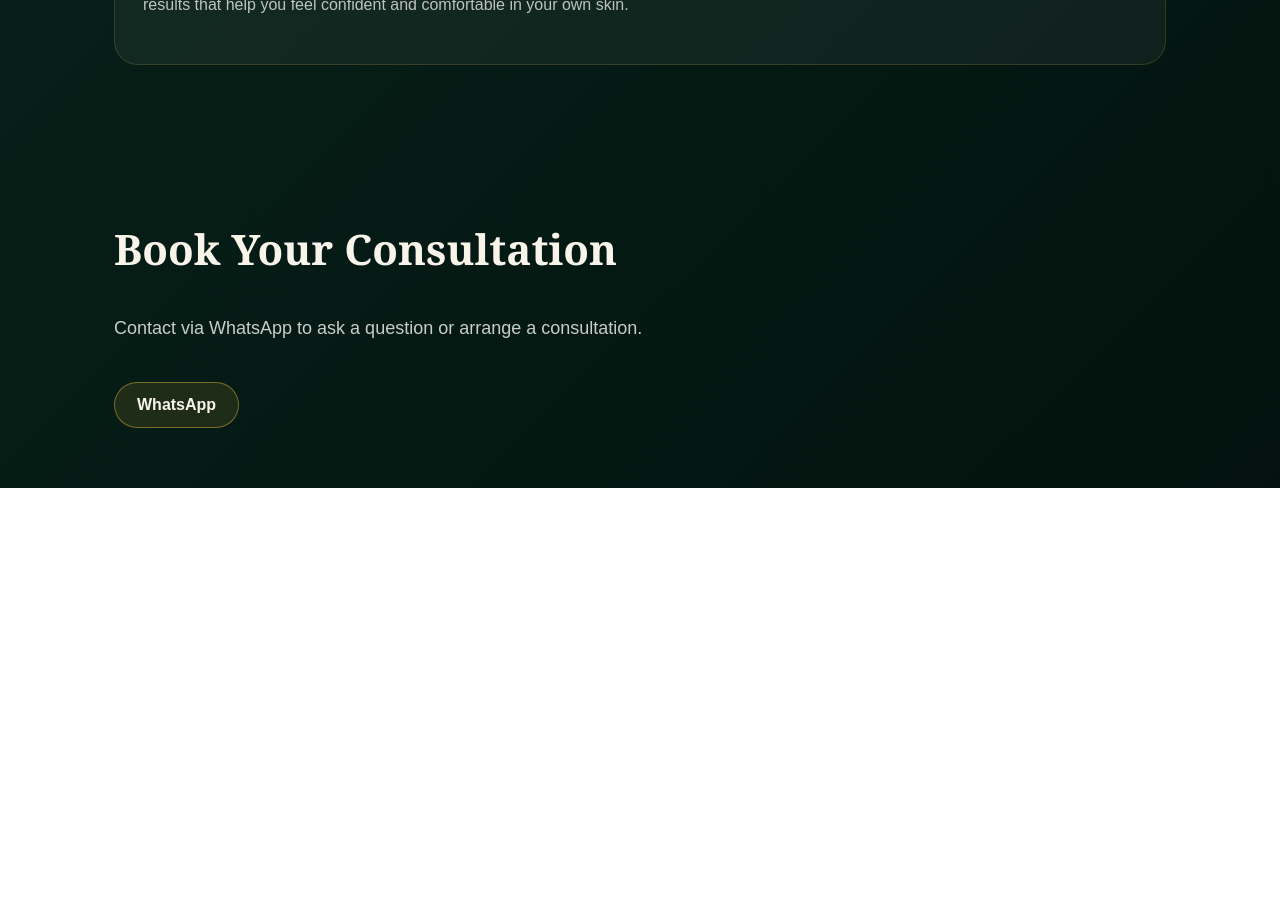
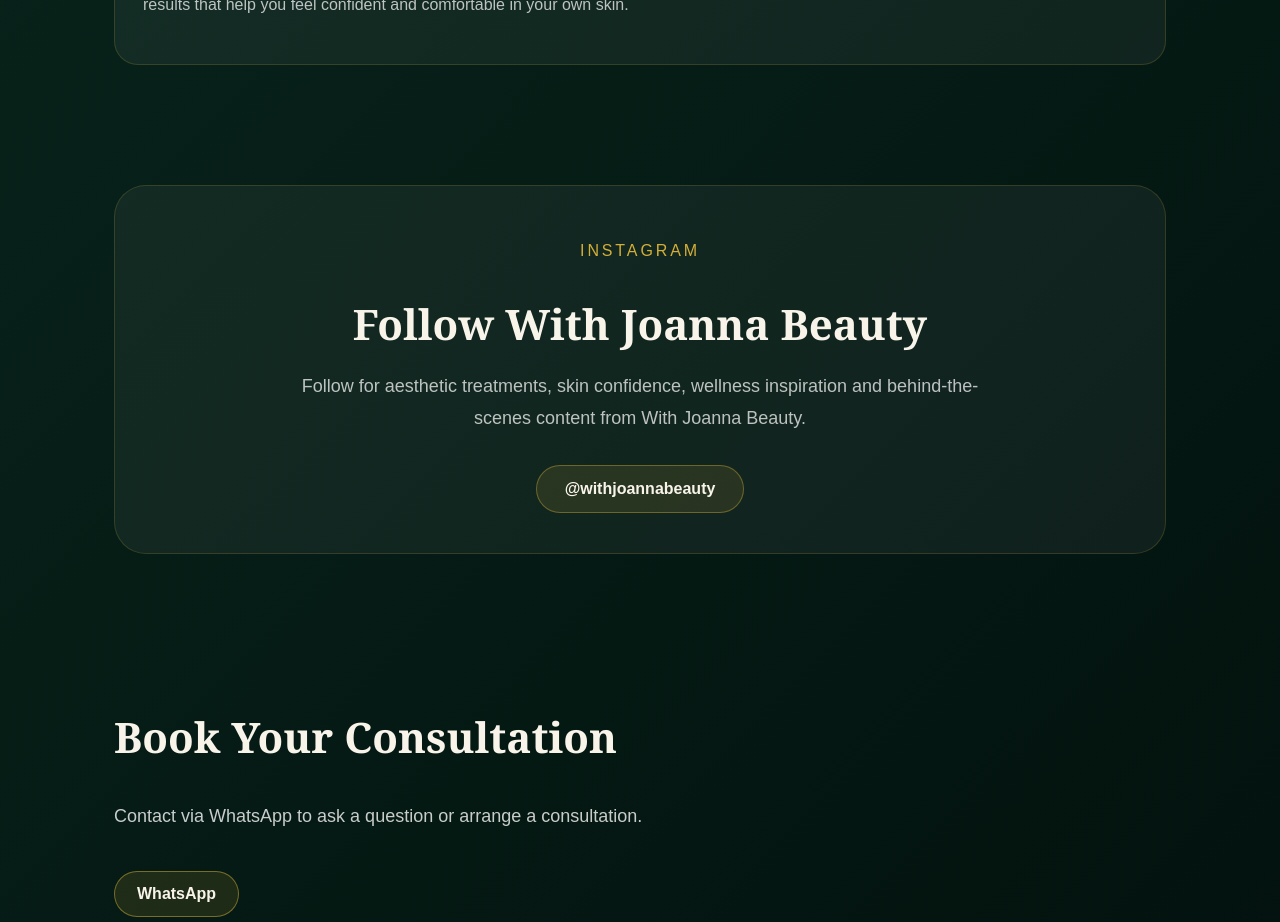
Before and after one commit to sjoanna2403-alt/with-joanna-website, a Next.js app: page / in a window 1280 px wide. Shown: the part 5300-6222 px from the top of the page. Before the commit the page ends 5788 px from the top, so only its background shows below. Built offline with nearby package versions, Linux system fonts and the light colour scheme.

Commit message:
Add Instagram section

```diff
--- a/app/page.js
+++ b/app/page.js
@@ -404,7 +404,75 @@
           </div>
         ))}
       </section>
+<section
+  style={{
+    maxWidth: 1100,
+    margin: "0 auto",
+    padding: "60px 24px",
+  }}
+>
+  <div
+    style={{
+      background: "rgba(255,255,255,.05)",
+      border: "1px solid rgba(212,175,55,.18)",
+      borderRadius: 32,
+      padding: 40,
+      textAlign: "center",
+    }}
+  >
+    <p
+      style={{
+        color: "#d4af37",
+        letterSpacing: ".18em",
+        marginBottom: 12,
+      }}
+    >
+      INSTAGRAM
+    </p>
 
+    <h2
+      style={{
+        fontFamily: "Georgia, serif",
+        fontSize: 42,
+        marginBottom: 18,
+      }}
+    >
+      Follow With Joanna Beauty
+    </h2>
+
+    <p
+      style={{
+        maxWidth: 700,
+        margin: "0 auto",
+        lineHeight: 1.8,
+        color: "rgba(255,255,255,.72)",
+        fontSize: 18,
+      }}
+    >
+      Follow for aesthetic treatments, skin confidence, wellness inspiration
+      and behind-the-scenes content from With Joanna Beauty.
+    </p>
+
+    <a
+      href="https://instagram.com/"
+      target="_blank"
+      rel="noreferrer"
+      style={{
+        display: "inline-block",
+        marginTop: 30,
+        padding: "14px 28px",
+        borderRadius: 999,
+        border: "1px solid rgba(212,175,55,.4)",
+        background: "rgba(212,175,55,.12)",
+        color: "#f8f4ea",
+        textDecoration: "none",
+        fontWeight: 700,
+      }}
+    >
+      @withjoannabeauty
+    </a>
+  </div>
+</section>
       <section id="contact" style={styles.container}>
         <h2 style={{ fontFamily: "Georgia, serif", fontSize: 42 }}>
           {c.contactTitle}
```
